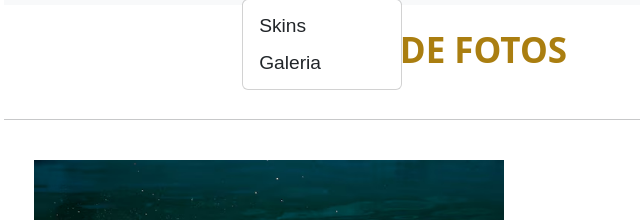
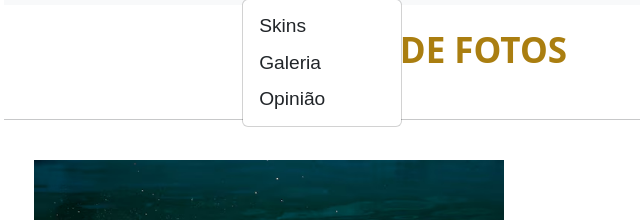
Before and after one commit to VitszLuna/vitorialunaVOLIBER, a plain HTML site: page galeria.html in a window 1280 px wide. Both pictures are taken after a click on the button "Mais". Shown: the part 190-410 px from the top of the page, 236-876 px from the left. Drawn offline with nearby package versions, Linux system fonts and the light colour scheme.

Commit message:
Update galeria.html

```diff
--- a/galeria.html
+++ b/galeria.html
@@ -37,6 +37,7 @@
                 <ul class="dropdown-menu">
                   <li><a class="dropdown-item" href="skins.html">Skins</a></li>
                   <li><a class="dropdown-item" href="galeria.html">Galeria</a><li>
+                          <li><a class="dropdown-item" href="opiniao.html">Opinião</a></li>
 
                 </ul>
               </li>
```
